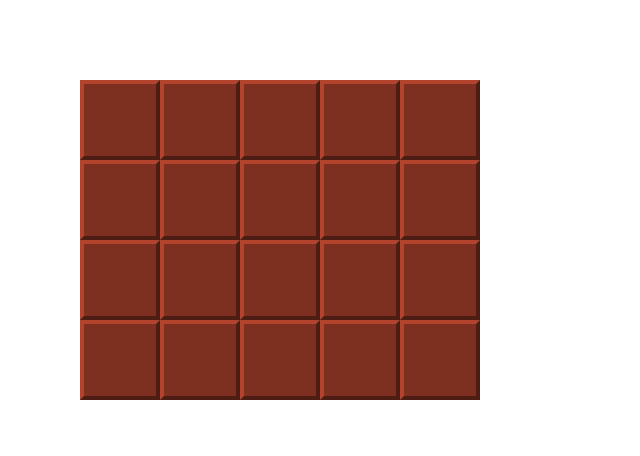
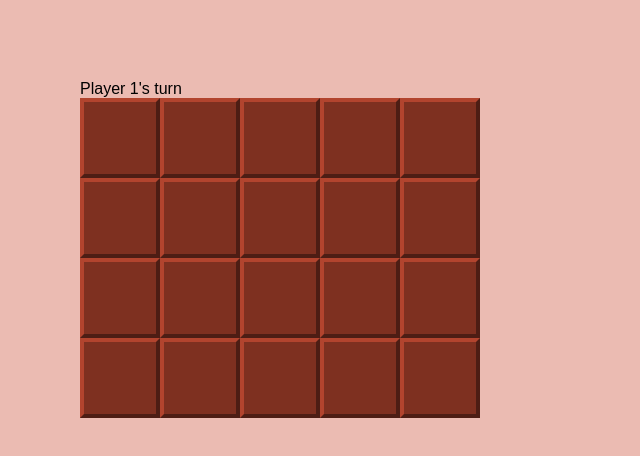
Before and after one commit to nikhilNathwani/Chomp, a React (Create React App) app in the folder src/: page / in a window 1280 px wide. Shown: the top 456 px of the page, without its empty margins (0-640 px from the left). Built offline with nearby package versions, Linux system fonts and the light colour scheme.

Commit message:
Implemented indicator of whose turn it is, by lifting state up into a new parent component called Level

```diff
--- a/src/App.js
+++ b/src/App.js
@@ -1,15 +1,17 @@
 import React from "react";
 import { useState } from "react";
 
-//Current goal: put chomped/unchomped state in a Board state var
+//Current goal:
 
 const numRows = 4;
 const numColumns = 5;
 
-export default function Board() {
+export default function Level() {
 	const [chompedSquares, setChompedSquares] = useState(
 		Array.from({ length: numRows }, () => Array(numColumns).fill(false))
 	);
+	const [playerOneIsNext, setPlayerOneIsNext] = useState(true);
+	const nextPlayerNumString = playerOneIsNext ? "1" : "2";
 
 	function handleChomp(row, col) {
 		let nextChompedSquares = chompedSquares.slice();
@@ -19,8 +21,27 @@ export default function Board() {
 			}
 		}
 		setChompedSquares(nextChompedSquares);
+		setPlayerOneIsNext(!playerOneIsNext);
 	}
 
+	return (
+		<React.Fragment>
+			<p
+				id="nextTurnIndicator"
+				className={"player" + nextPlayerNumString}
+			>
+				Player {nextPlayerNumString}'s turn
+			</p>
+			<Board
+				chompedSquares={chompedSquares}
+				isPlayerOneNext={playerOneIsNext}
+				onChomp={handleChomp}
+			></Board>
+		</React.Fragment>
+	);
+}
+
+function Board({ chompedSquares, isPlayerOneNext, onChomp }) {
 	let board = chompedSquares.map((row, i) => (
 		<div className="board-row" key={i}>
 			{row.map((isChomped, j) => {
@@ -30,9 +51,9 @@ export default function Board() {
 						col={j}
 						isChomped={isChomped}
 						isPoison={i + j === 0}
-						onChomp={() => {
+						onSquareClick={() => {
 							// console.log(`Clicked square at row ${i + 1}, column ${j + 1}`);
-							handleChomp(i, j);
+							onChomp(i, j);
 						}}
 						key={(i + 1) * 10 + (j + 1)}
 					></Square>
@@ -43,14 +64,11 @@ export default function Board() {
 	return board;
 }
 
-function Square({ row, col, isChomped, isPoison, onChomp }) {
-	// function handleClick() {
-	// 	console.log(`Clicked square at row ${row + 1}, column ${col + 1}`);
-	// }
+function Square({ row, col, isChomped, isPoison, onSquareClick }) {
 	return (
 		<div
 			className={"square " + (isChomped ? "chomped" : "notChomped")}
-			onClick={onChomp}
+			onClick={onSquareClick}
 		>
 			{isPoison && (
 				<i className="fa-solid fa-skull-crossbones fa-2xl"></i>
--- a/src/styles.css
+++ b/src/styles.css
@@ -9,6 +9,7 @@
 body {
 	font-family: sans-serif;
 	margin: 80px;
+	background-color: hsl(10, 59%, 81%);
 }
 
 .board-row {
@@ -39,4 +40,5 @@ i.fa-skull-crossbones {
 
 .chomped {
 	background-color: lemonchiffon;
+	visibility: hidden;
 }
```
Also changed, not shown: 2 other files (tests, documents, lock files or other folders).
